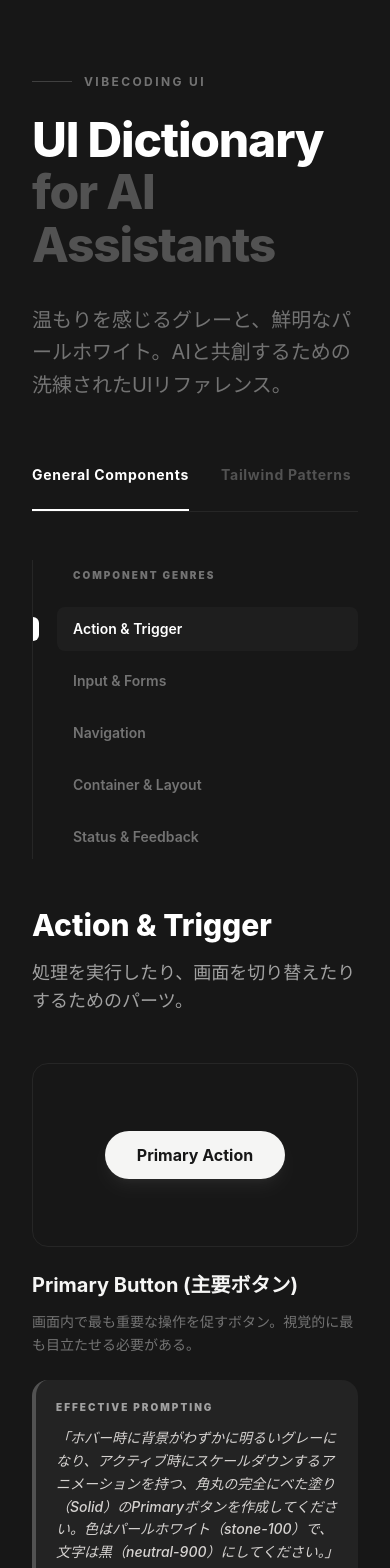
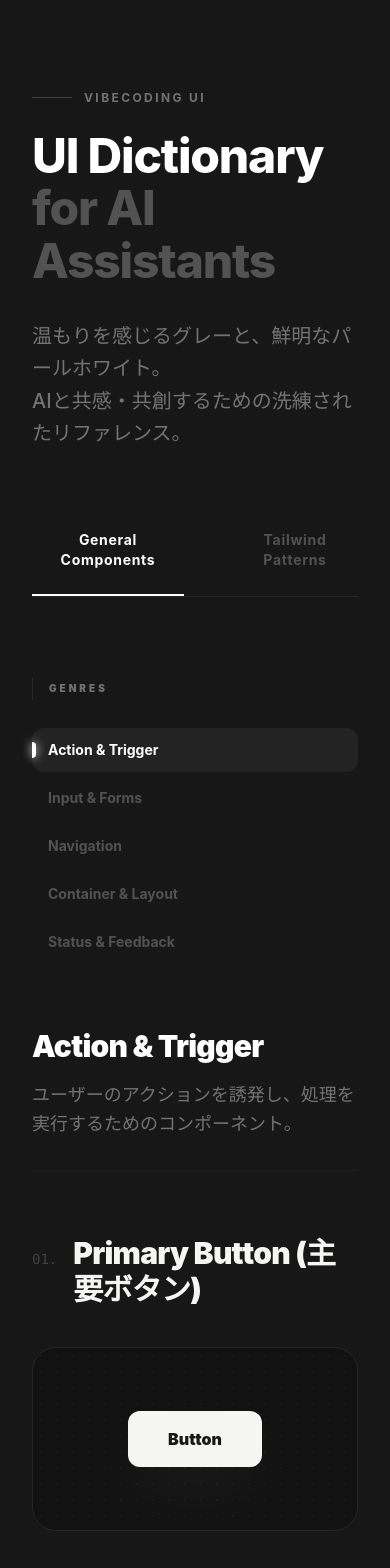
Before and after one commit to meta77/vibecoding-UI, a Vue app: page / in a window 390 px wide. Shown: the top 1568 px of the page. Built offline with nearby package versions, Linux system fonts and the light colour scheme.

Commit message:
style: Redesign UI part cards to vertical layout for better clarity

```diff
--- a/src/App.vue
+++ b/src/App.vue
@@ -8,64 +8,44 @@ const generalGenres = [
   {
     id: 'action',
     name: 'Action & Trigger',
-    description: '処理を実行したり、画面を切り替えたりするためのパーツ。',
+    description: 'ユーザーのアクションを誘発し、処理を実行するためのコンポーネント。',
     parts: [
       {
         name: "Primary Button (主要ボタン)",
-        description: "画面内で最も重要な操作を促すボタン。視覚的に最も目立たせる必要がある。",
+        description: "画面内で最も重要な操作を促すボタン。視覚的に最も目立たせる必要がある。コンテキストに応じた「次へ」「保存」「送信」などのアクションに使用。",
         prompt: "「ホバー時に背景がわずかに明るいグレーになり、アクティブ時にスケールダウンするアニメーションを持つ、角丸の完全にべた塗り（Solid）のPrimaryボタンを作成してください。色はパールホワイト（stone-100）で、文字は黒（neutral-900）にしてください。」",
         demoComponent: "primary-button"
       },
       {
         name: "Secondary Button (副次ボタン)",
-        description: "キャンセルのような副次的な操作。Primaryボタンの邪魔にならないよう、アウトラインやゴーストスタイルが使われる。",
+        description: "キャンセルのような副次的な操作。Primaryボタンの視覚的な重みを邪魔しないよう、アウトラインやゴーストスタイルが選ばれることが多い。",
         prompt: "「背景は透明で、細いボーダー（neutral-700）を持つOutlineボタンを作成してください。ホバー時に入力エリアと同じように背景色がわずかに明るいグレー（neutral-800）になるように指定してください。」",
         demoComponent: "secondary-button"
       },
       {
         name: "Icon Button (アイコンボタン)",
-        description: "テキストを用いず、アイコンのみで機能を示すコンパクトなボタンコンポーネント。",
+        description: "テキストを用いず、アイコンのみで機能を示す。ツールバーやナビゲーション内の省スペースなアクションに最適。",
         prompt: "「正方形から角丸（rounded-lg）にし、中央にSVGアイコンを配置したアイコンボタンを作成してください。ホバー時に丸い灰色の背景（bg-neutral-800）がフェードインするような心地よいインタラクションを与えてください。」",
         demoComponent: "icon-button"
       },
       {
         name: "Dropdown Menu (ドロップダウン)",
-        description: "クリック時に展開されるアクションのリスト。多数のアクションをスッキリとまとめる。",
+        description: "クリック時に展開されるアクションのリスト。設定、プロファイル、多機能なアクションをスッキリとまとめる。",
         prompt: "「ボタン押下で下部にフロートするドロップダウンメニューを作成してください。メニュー本体は背景暗めのグレー（neutral-800/90）、うっすらとしたボーダー（neutral-700）、ドロップシャドウを付け、各アイテムはホバーで色が変わるように設計してください。」",
         demoComponent: "dropdown"
       },
       {
         name: "Floating Action Button (FAB)",
-        description: "画面の右下などに常に固定表示される特別な主要アクションボタン。",
+        description: "画面の右下などに常に固定表示される特別なアクション。モバイルや一覧性の高い画面での「新規作成」などに使われる。",
         prompt: "「画面の右下に絶対配置（fixed）された円形のシャドウ付きボタンを作成してください。色は白（bg-white）で、スクロールしても常に手前（z-50）に被さるようにし、ホバー時にはフワッと少し浮き上がる（-translate-y-1）ようにしてください。」",
         demoComponent: "fab"
       }
     ]
   },
-  {
-    id: 'input',
-    name: 'Input & Forms',
-    description: 'ユーザーからの情報を受け取るためのパーツ。(準備中)',
-    parts: []
-  },
-  {
-    id: 'navigation',
-    name: 'Navigation',
-    description: 'ユーザーが目的地に辿り着くためのパーツ。(準備中)',
-    parts: []
-  },
-  {
-    id: 'container',
-    name: 'Container & Layout',
-    description: '情報をグループ化する器のパーツ。(準備中)',
-    parts: []
-  },
-  {
-    id: 'feedback',
-    name: 'Status & Feedback',
-    description: 'システムの状態を画面上に返すパーツ。(準備中)',
-    parts: []
-  }
+  { id: 'input', name: 'Input & Forms', description: 'ユーザーからの情報を受け取るためのパーツ。(準備中)', parts: [] },
+  { id: 'navigation', name: 'Navigation', description: '目的地に辿り着くためのパーツ。(準備中)', parts: [] },
+  { id: 'container', name: 'Container & Layout', description: '情報をグループ化する器のパーツ。(準備中)', parts: [] },
+  { id: 'feedback', name: 'Status & Feedback', description: 'システムの状態を画面上に返すパーツ。(準備中)', parts: [] }
 ]
 
 const activeGenre = computed(() => generalGenres.find(g => g.id === activeGenreId.value))
@@ -73,26 +53,26 @@ const activeGenre = computed(() => generalGenres.find(g => g.id === activeGenreI
 const tailwindParts = [
   {
     name: "Glass (グラス)",
-    description: "背景がすりガラスのように透けて見える、モダンで上質なUI表現。",
+    description: "背景がすりガラスのように透けて見える、モダンで上質なUI表現。北欧風の清潔感あるデザインに最適。",
     prompt: "「Tailwindの `bg-neutral-800/40 backdrop-blur-lg border border-neutral-700/50` のようなクラスを使用して、背景が上品に透けるグラスモーフィズムのコンテナを作成してください。」",
     demoComponent: "glass"
   },
   {
     name: "Gradient Text (グラデーション)",
-    description: "文字色にソフトなグラデーションを適用し、上質な見出しを作るテクニック。",
+    description: "文字色にソフトなグラデーションを適用し、上質な見出しを作るテクニック。視線を誘導する見出しに効果的。",
     prompt: "「テキストに `text-transparent bg-clip-text bg-linear-to-br from-neutral-200 to-neutral-500` を適用し、美しいグラデーションのタイポグラフィを作成してください。」",
     demoComponent: "gradientText"
   },
   {
     name: "Soft Glow (ソフトグロー)",
-    description: "要素の周囲に控えめな影を落とし、柔らかく光を浴びているように見せる表現。",
+    description: "要素の周囲に控えめな影を落とし、柔らかく光を浴びているように見せる。ホバー時によく使われる。",
     prompt: "「ボタンのホバー時に、`shadow-md shadow-white/5` などのクラスを使用して、要素が柔らかい光を放っているような控えめなグローエフェクトを追加してください。」",
     demoComponent: "glow"
   },
   {
     name: "Skeleton (スケルトン)",
-    description: "データ読み込み中に、要素の形だけを静かに表示するローディングUI。",
-    prompt: "「`animate-pulse` クラスと `bg-neutral-800` を組み合わせた丸みのあるブロック配置し、読み込み中を示すミニマルなスケルトンUIを作成してください。」",
+    description: "データ読み込み中に、要素の形だけを静かに表示。ユーザーの待機時間を心理的に軽減する。",
+    prompt: "「`animate-pulse` クラス and `bg-neutral-800` を組み合わせた丸みのあるブロック配置し、読み込み中を示すミニマルなスケルトンUIを作成してください。」",
     demoComponent: "skeleton"
   }
 ]
@@ -100,126 +80,134 @@ const tailwindParts = [
 
 <template>
   <div class="min-h-screen bg-neutral-900 text-stone-300 flex flex-col items-center selection:bg-stone-100/10 font-sans">
-    <header class="w-full max-w-6xl px-8 py-16">
+
+    <!-- Header Area -->
+    <header class="w-full max-w-6xl px-8 py-20">
       <div class="inline-flex items-center gap-3 mb-6">
-        <div class="w-10 h-[1px] bg-neutral-700"></div>
+        <div class="w-10 h-[1px] bg-neutral-700 text-sm"></div>
         <span class="text-xs font-bold text-neutral-500 tracking-[0.2em] uppercase">VibeCoding UI</span>
       </div>
       <h1 class="text-5xl md:text-7xl font-extrabold tracking-tight text-white mb-8 leading-[1.1]">
         UI Dictionary<br />
         <span class="text-neutral-600">for AI Assistants</span>
       </h1>
-      <p class="text-neutral-500 text-xl max-w-2xl leading-relaxed">
-        温もりを感じるグレーと、鮮明なパールホワイト。AIと共創するための洗練されたUIリファレンス。
+      <p class="text-neutral-500 text-xl max-w-2xl leading-relaxed font-medium">
+        温もりを感じるグレーと、鮮明なパールホワイト。<br>AIと共感・共創するための洗練されたリファレンス。
       </p>
     </header>
 
-    <main class="w-full max-w-6xl px-8 pb-32 flex-1">
-      <!-- Top level Tabs -->
-      <nav class="flex flex-wrap items-center gap-8 md:gap-12 border-b border-neutral-800 mb-12">
+    <main class="w-full max-w-6xl px-8 pb-40 flex-1">
+      <!-- Main Tabs Navigation -->
+      <nav class="flex items-center gap-12 border-b border-neutral-800 mb-20 relative">
         <button
           @click="activeTab = 'general'"
-          :class="[
-            'pb-6 text-sm md:text-base font-bold tracking-wider transition-all duration-300 border-b-2 whitespace-nowrap',
-            activeTab === 'general' ? 'border-white text-white' : 'border-transparent text-neutral-600 hover:text-neutral-400'
-          ]"
+          :class="['pb-6 text-sm font-bold tracking-wider transition-all duration-300 border-b-2 z-10', activeTab === 'general' ? 'border-white text-white' : 'border-transparent text-neutral-600 hover:text-neutral-400']"
         >
           General Components
         </button>
         <button
           @click="activeTab = 'tailwind'"
-          :class="[
-            'pb-6 text-sm md:text-base font-bold tracking-wider transition-all duration-300 border-b-2 whitespace-nowrap',
-            activeTab === 'tailwind' ? 'border-white text-white' : 'border-transparent text-neutral-600 hover:text-neutral-400'
-          ]"
+          :class="['pb-6 text-sm font-bold tracking-wider transition-all duration-300 border-b-2 z-10', activeTab === 'tailwind' ? 'border-white text-white' : 'border-transparent text-neutral-600 hover:text-neutral-400']"
         >
           Tailwind Patterns
         </button>
       </nav>
 
-      <!-- Tab Contents -->
+      <!-- Contents Area -->
       <div class="relative min-h-[600px]">
         <Transition name="page" mode="out-in">
 
-          <!-- General Tab Layout (Sidebar + Content) -->
-          <div v-if="activeTab === 'general'" key="general" class="flex flex-col md:flex-row gap-12">
+          <!-- General Components Tab -->
+          <div v-if="activeTab === 'general'" key="general" class="flex flex-col md:flex-row gap-16">
 
-            <!-- Sidebar: Genres -->
-            <aside class="w-full md:w-64 shrink-0 flex flex-col gap-2 border-l border-neutral-800 pl-6">
-              <h3 class="text-[10px] font-black uppercase tracking-[0.2em] text-neutral-500 mb-4 pl-4 pt-2">Component Genres</h3>
+            <!-- Sidebar Navigation -->
+            <aside class="w-full md:w-64 shrink-0 flex flex-col gap-1">
+              <h3 class="text-[10px] font-black uppercase tracking-[0.3em] text-neutral-500 mb-6 pl-4 border-l border-neutral-800 py-1">Genres</h3>
               <button
                 v-for="genre in generalGenres"
                 :key="genre.id"
                 @click="activeGenreId = genre.id"
-                class="text-left px-4 py-3 rounded-lg text-sm font-semibold transition-all relative group"
-                :class="activeGenreId === genre.id ? 'text-white bg-neutral-800/50' : 'text-neutral-500 hover:text-stone-300 hover:bg-neutral-800/30'"
+                class="text-left px-4 py-3 rounded-xl text-sm font-bold transition-all relative"
+                :class="activeGenreId === genre.id ? 'text-white bg-white/5' : 'text-neutral-600 hover:text-neutral-400 hover:bg-white/2'"
               >
-                <!-- Active Indicator indicator -->
-                <div v-if="activeGenreId === genre.id" class="absolute left-[-24px] top-1/2 -translate-y-1/2 w-1.5 h-6 bg-white rounded-r-md"></div>
+                <!-- Selection indicator -->
+                <div v-if="activeGenreId === genre.id" class="absolute left-0 top-1/2 -translate-y-1/2 w-1 h-4 bg-white rounded-r-full shadow-[0_0_10px_white]"></div>
                 {{ genre.name }}
               </button>
             </aside>
 
-            <!-- Main Content Area: Genre Parts -->
+            <!-- Main Listing Area -->
             <div class="flex-1" v-if="activeGenre">
-              <div class="mb-12">
-                <h2 class="text-3xl font-extrabold text-white mb-4">{{ activeGenre.name }}</h2>
-                <p class="text-neutral-400 text-lg">{{ activeGenre.description }}</p>
-                <div v-if="activeGenre.parts.length === 0" class="mt-8 p-12 border border-dashed border-neutral-700/50 rounded-2xl flex items-center justify-center text-neutral-500 text-sm italic">
-                  準備中 (Coming Soon)
-                </div>
+              <div class="mb-16 pb-8 border-b border-neutral-800/50">
+                <h2 class="text-3xl md:text-4xl font-black text-white mb-4 tracking-tight">{{ activeGenre.name }}</h2>
+                <p class="text-neutral-500 text-lg leading-relaxed">{{ activeGenre.description }}</p>
               </div>
 
-              <!-- Grid of UI Parts in the Genre -->
-              <div v-if="activeGenre.parts.length > 0" class="grid grid-cols-1 md:grid-cols-2 gap-10">
-                <div v-for="(item, index) in activeGenre.parts" :key="index" class="group flex flex-col h-full">
-                  <!-- Demo Area -->
-                  <div class="aspect-video bg-neutral-900 border border-neutral-800 rounded-2xl mb-6 flex flex-col items-center justify-center relative overflow-hidden transition-all duration-500 group-hover:border-neutral-700 group-hover:bg-[#1E1E1E]">
+              <!-- Genre Parts List: Cards -->
+              <div class="space-y-24">
+                <div v-for="(item, index) in activeGenre.parts" :key="index" class="relative group">
+
+                  <!-- Part Card Structure: Vertical & Clean -->
+                  <div class="flex flex-col gap-10">
+                    <!-- 1. Name Section -->
+                    <div class="flex items-baseline gap-4">
+                      <span class="text-neutral-700 font-mono text-sm">0{{ index + 1 }}.</span>
+                      <h3 class="text-3xl font-black text-stone-100 tracking-tight group-hover:text-white transition-colors">{{ item.name }}</h3>
+                    </div>
+
+                    <!-- 2. Demo Image (Preview) Section -->
+                    <div class="w-full aspect-video bg-[#121212] border border-neutral-800 rounded-3xl flex flex-col items-center justify-center relative overflow-hidden shadow-inner group-hover:border-neutral-700 transition-all duration-500">
+                      <!-- Grid paper background pattern for demo -->
+                      <div class="absolute inset-0 opacity-[0.03] pointer-events-none bg-[radial-gradient(#e5e7eb_1px,transparent_1px)] [background-size:16px_16px]"></div>
 
                       <template v-if="item.demoComponent === 'primary-button'">
-                      <button class="px-8 py-3 bg-stone-100 text-neutral-900 font-bold rounded-full transition-all hover:bg-white active:scale-95 shadow-lg shadow-white/5">
-                        Primary Action
+                        <button class="px-10 py-4 bg-stone-100 text-neutral-900 font-black rounded-xl transition-all hover:bg-white active:scale-95 shadow-2xl shadow-white/5">
+                          Button
                         </button>
                       </template>
 
                       <template v-else-if="item.demoComponent === 'secondary-button'">
-                      <button class="px-8 py-3 bg-transparent text-stone-300 font-bold rounded-full border border-neutral-700 transition-all hover:bg-neutral-800 active:scale-95">
-                        Secondary Action
+                        <button class="px-10 py-4 bg-transparent text-stone-300 font-bold rounded-xl border-2 border-neutral-700 transition-all hover:bg-neutral-800 active:scale-95">
+                          Action
                         </button>
                       </template>
 
                       <template v-else-if="item.demoComponent === 'icon-button'">
-                      <button class="w-12 h-12 flex items-center justify-center bg-transparent rounded-lg border border-transparent text-stone-400 transition-all hover:bg-neutral-800 hover:text-stone-100 active:scale-95">
-                        <svg xmlns="http://www.w3.org/2000/svg" class="w-6 h-6" viewBox="0 0 24 24" fill="none" stroke="currentColor" stroke-width="2" stroke-linecap="round" stroke-linejoin="round"><rect x="3" y="3" width="18" height="18" rx="2" ry="2"></rect><circle cx="8.5" cy="8.5" r="1.5"></circle><polyline points="21 15 16 10 5 21"></polyline></svg>
+                        <button class="w-16 h-16 flex items-center justify-center bg-neutral-800/50 rounded-2xl border border-neutral-700/50 text-stone-400 transition-all hover:text-white hover:border-neutral-500 active:scale-90">
+                          <svg xmlns="http://www.w3.org/2000/svg" class="w-8 h-8" viewBox="0 0 24 24" fill="none" stroke="currentColor" stroke-width="1.5"><rect x="3" y="3" width="18" height="18" rx="2" ry="2"></rect><circle cx="8.5" cy="8.5" r="1.5"></circle><polyline points="21 15 16 10 5 21"></polyline></svg>
                         </button>
                       </template>
 
                       <template v-else-if="item.demoComponent === 'dropdown'">
-                      <div class="relative inline-block text-left w-48 mt-12">
-                        <div class="absolute inset-x-0 bottom-4 origin-bottom bg-neutral-800 border border-neutral-700 rounded-xl shadow-2xl p-1 z-10">
-                          <div class="px-3 py-2 text-sm text-stone-200 hover:bg-neutral-700/50 rounded-lg cursor-pointer transition-colors">Edit properties</div>
-                          <div class="px-3 py-2 text-sm text-stone-200 hover:bg-neutral-700/50 rounded-lg cursor-pointer transition-colors">Duplicate</div>
-                          <div class="my-1 h-[1px] bg-neutral-700"></div>
-                          <div class="px-3 py-2 text-sm text-red-400 hover:bg-red-400/10 rounded-lg cursor-pointer transition-colors">Move to trash</div>
+                        <div class="relative w-48 mt-12 scale-110">
+                          <div class="absolute inset-x-0 bottom-4 bg-neutral-800 border-2 border-neutral-700 rounded-2xl shadow-2xl p-1 z-10 overflow-hidden">
+                            <div class="px-4 py-2.5 text-xs font-bold text-stone-300 hover:bg-neutral-700/50 rounded-xl cursor-pointer transition-colors">Duplicate</div>
+                            <div class="px-4 py-2.5 text-xs font-bold text-stone-300 hover:bg-neutral-700/50 rounded-xl cursor-pointer transition-colors">Copy Link</div>
+                            <div class="px-4 py-2.5 text-xs font-bold text-red-400 hover:bg-red-400/5 rounded-xl cursor-pointer transition-colors">Archieve</div>
                           </div>
                         </div>
                       </template>
 
                       <template v-else-if="item.demoComponent === 'fab'">
-                      <div class="absolute bottom-6 right-6 w-14 h-14 bg-stone-100 text-neutral-900 rounded-full flex items-center justify-center shadow-xl shadow-white/10 cursor-pointer transition-all hover:-translate-y-1 hover:shadow-white/20 active:scale-95">
-                        <svg xmlns="http://www.w3.org/2000/svg" class="w-6 h-6" viewBox="0 0 24 24" fill="none" stroke="currentColor" stroke-width="2" stroke-linecap="round" stroke-linejoin="round"><line x1="12" y1="5" x2="12" y2="19"></line><line x1="5" y1="12" x2="19" y2="12"></line></svg>
+                        <div class="absolute bottom-8 right-8 w-16 h-16 bg-white text-black rounded-full flex items-center justify-center shadow-2xl cursor-pointer transition-all hover:-translate-y-2 active:scale-90">
+                          <svg xmlns="http://www.w3.org/2000/svg" class="w-7 h-7" viewBox="0 0 24 24" fill="none" stroke="currentColor" stroke-width="2.5"><line x1="12" y1="5" x2="12" y2="19"></line><line x1="5" y1="12" x2="19" y2="12"></line></svg>
                         </div>
                       </template>
                     </div>
 
-                  <!-- Text Content -->
-                  <div class="flex-1 flex flex-col">
-                    <h3 class="text-xl font-bold mb-3">{{ item.name }}</h3>
-                    <p class="text-neutral-500 text-sm leading-relaxed mb-6">{{ item.description }}</p>
+                    <!-- 3. Description Section -->
+                    <div class="max-w-2xl">
+                      <div class="text-[9px] font-black uppercase tracking-widest text-neutral-600 mb-3 border-l-2 border-neutral-800 pl-3">Design Logic</div>
+                      <p class="text-neutral-400 text-sm md:text-base leading-relaxed font-medium">{{ item.description }}</p>
+                    </div>
 
-                    <div class="bg-neutral-800/80 p-5 rounded-2xl border-l-4 border-neutral-600 transition-all group-hover:bg-neutral-800 group-hover:border-stone-400 mt-auto">
-                      <div class="text-[10px] font-black uppercase tracking-[0.2em] text-neutral-400 mb-3">Effective Prompting</div>
-                      <p class="text-stone-300 text-sm leading-relaxed italic font-medium">
+                    <!-- 4. Prompt Section: Distinct Block -->
+                    <div class="bg-neutral-800 border border-neutral-700/50 rounded-3xl p-8 relative group-hover:bg-[#202020] transition-colors">
+                      <div class="flex items-center gap-2 mb-4 text-white">
+                        <svg class="w-4 h-4" fill="none" viewBox="0 0 24 24" stroke="currentColor" stroke-width="2.5"><path stroke-linecap="round" stroke-linejoin="round" d="M13 10V3L4 14h7v7l9-11h-7z" /></svg>
+                        <span class="text-xs font-black uppercase tracking-widest">✨ Prompt Guideline</span>
+                      </div>
+                      <p class="text-stone-100 text-sm md:text-base leading-relaxed italic font-serif">
                         {{ item.prompt }}
                       </p>
                     </div>
@@ -229,53 +217,26 @@ const tailwindParts = [
             </div>
           </div>
 
-          <!-- Tailwind Tab -->
-          <div v-else-if="activeTab === 'tailwind'" key="tailwind" class="grid grid-cols-1 md:grid-cols-3 gap-10">
-            <div v-for="(item, index) in tailwindParts" :key="index" class="group flex flex-col h-full">
-              <!-- Demo Area -->
-              <div class="aspect-video bg-neutral-900 border border-neutral-800 rounded-2xl mb-6 flex flex-col items-center justify-center relative overflow-hidden transition-all duration-500 group-hover:border-neutral-700 group-hover:bg-[#1E1E1E]">
-
+          <!-- Tailwind Patterns Tab -->
+          <div v-else-if="activeTab === 'tailwind'" key="tailwind" class="grid grid-cols-1 md:grid-cols-2 gap-16">
+            <div v-for="(item, index) in tailwindParts" :key="index" class="flex flex-col gap-6">
+              <h3 class="text-2xl font-black text-stone-100">{{ item.name }}</h3>
+              <div class="aspect-square bg-neutral-900 border border-neutral-800 rounded-3xl flex items-center justify-center relative overflow-hidden group">
                  <template v-if="item.demoComponent === 'glass'">
-                  <div class="absolute inset-x-0 top-0 h-1/2 bg-neutral-700/50"></div>
-                  <div class="w-2/3 h-1/2 bg-neutral-100/5 backdrop-blur-xl border border-white/10 p-4 rounded-2xl shadow-2xl relative">
+                    <div class="absolute inset-x-0 top-0 h-1/2 bg-neutral-700/30"></div>
+                    <div class="w-2/3 h-1/2 bg-white/5 backdrop-blur-xl border border-white/10 p-6 rounded-2xl shadow-2xl relative">
                       <div class="h-4 w-1/3 bg-white/20 rounded"></div>
                     </div>
                   </template>
-
-                <template v-else-if="item.demoComponent === 'gradientText'">
-                  <h2 class="text-3xl font-black text-transparent bg-clip-text bg-linear-to-br from-neutral-200 to-neutral-600">
-                    Sophisticated
+                  <template v-if="item.demoComponent === 'gradientText'">
+                    <h2 class="text-4xl font-black text-transparent bg-clip-text bg-linear-to-br from-neutral-100 to-neutral-600">
+                      Elegant
                     </h2>
                   </template>
-
-                <template v-else-if="item.demoComponent === 'glow'">
-                  <div class="px-6 py-3 bg-neutral-800 border border-neutral-700 text-stone-100 font-bold rounded-xl shadow-[0_0_20px_rgba(255,255,255,0.05)] transition-all">
-                    Subtle Glow
               </div>
-                </template>
-
-                <template v-else-if="item.demoComponent === 'skeleton'">
-                  <div class="w-3/4 flex gap-4">
-                    <div class="w-10 h-10 rounded-full bg-neutral-800 animate-pulse"></div>
-                    <div class="flex-1 space-y-2">
-                      <div class="h-3 bg-neutral-800 rounded-full animate-pulse w-3/4"></div>
-                      <div class="h-2 bg-neutral-800 rounded-full animate-pulse w-1/2"></div>
-                    </div>
-                  </div>
-                </template>
-              </div>
-
-              <!-- Text Content -->
-              <div class="flex-1 flex flex-col">
-                <h3 class="text-xl font-bold mb-3">{{ item.name }}</h3>
-                <p class="text-neutral-500 text-sm leading-relaxed mb-6">{{ item.description }}</p>
-
-                <div class="bg-neutral-800/80 p-5 rounded-2xl border-l-4 border-neutral-600 transition-all group-hover:bg-neutral-800 group-hover:border-stone-400 mt-auto">
-                  <div class="text-[10px] font-black uppercase tracking-[0.2em] text-neutral-400 mb-3">Tailwind Instruction</div>
-                  <p class="text-stone-300 text-sm leading-relaxed italic font-medium">
+              <p class="text-neutral-500 text-sm leading-relaxed">{{ item.description }}</p>
+              <div class="bg-white/5 border border-white/10 p-6 rounded-2xl italic text-stone-200 text-sm">
                 {{ item.prompt }}
-                  </p>
-                </div>
               </div>
             </div>
           </div>
@@ -283,9 +244,13 @@ const tailwindParts = [
       </div>
     </main>
 
-    <footer class="w-full max-w-6xl px-8 py-16 border-t border-neutral-800 text-xs font-bold tracking-widest text-neutral-600 uppercase flex flex-col md:flex-row gap-4 justify-between items-center">
-      <span>VibeCoding Encyclopedia</span>
-      <span>&copy; 2026</span>
+    <!-- Footer -->
+    <footer class="w-full max-w-6xl px-8 py-20 border-t border-neutral-800/50 flex justify-between items-center text-[10px] font-black uppercase tracking-widest text-neutral-600">
+      <span>VibeCoding UI Encyclopedia</span>
+      <div class="flex gap-8">
+        <a href="#" class="hover:text-stone-300 transition-colors">Documentation</a>
+        <a href="#" class="hover:text-stone-300 transition-colors">About</a>
+      </div>
     </footer>
   </div>
 </template>
@@ -295,12 +260,6 @@ const tailwindParts = [
 .page-leave-active {
   transition: opacity 0.4s cubic-bezier(0.23, 1, 0.32, 1), transform 0.4s cubic-bezier(0.23, 1, 0.32, 1);
 }
-.page-enter-from {
-  opacity: 0;
-  transform: translateY(15px);
-}
-.page-leave-to {
-  opacity: 0;
-  transform: translateY(-15px);
-}
+.page-enter-from { opacity: 0; transform: translateY(10px); }
+.page-leave-to { opacity: 0; transform: translateY(-10px); }
 </style>
```
Also changed, not shown: 3 other files (tests, documents, lock files or other folders). Lines whose indentation alone changed are shown as unchanged.
